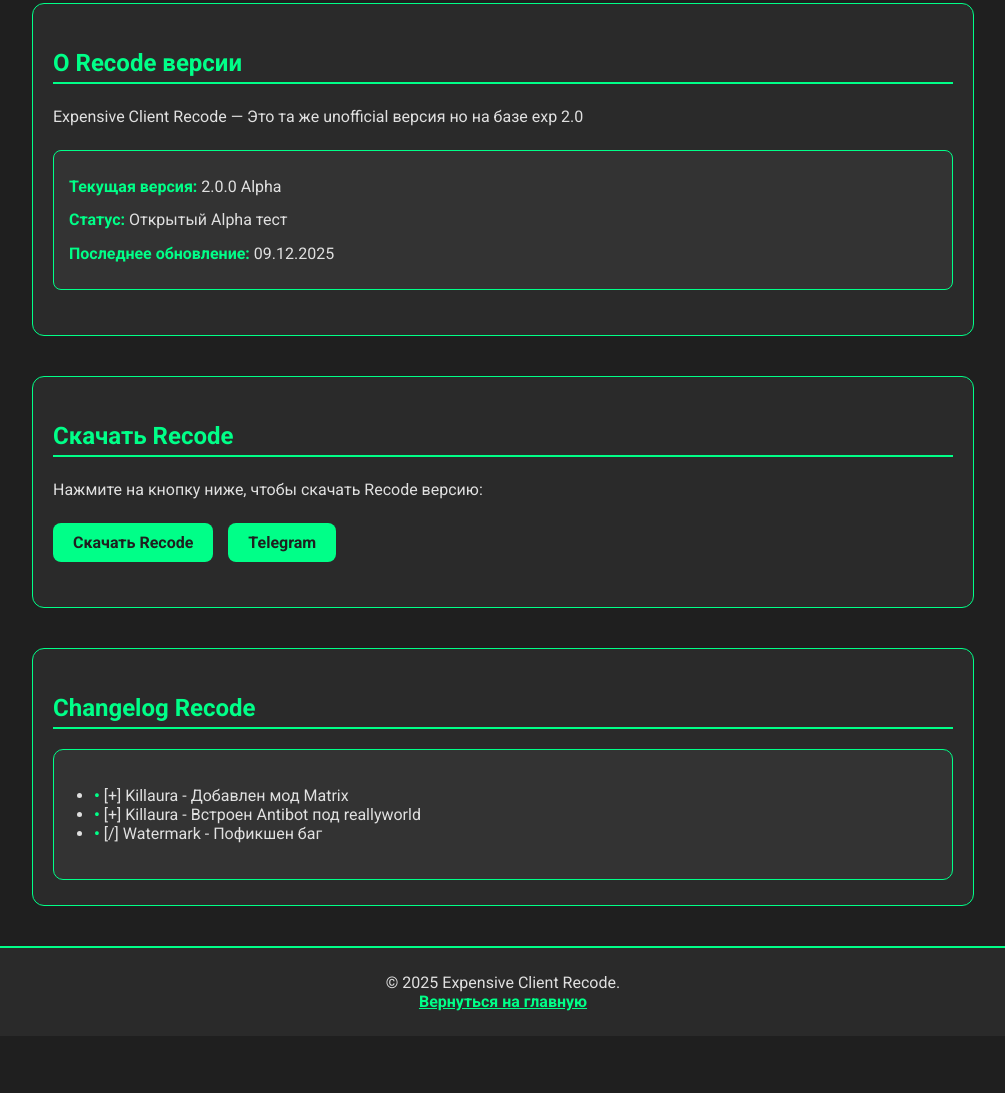
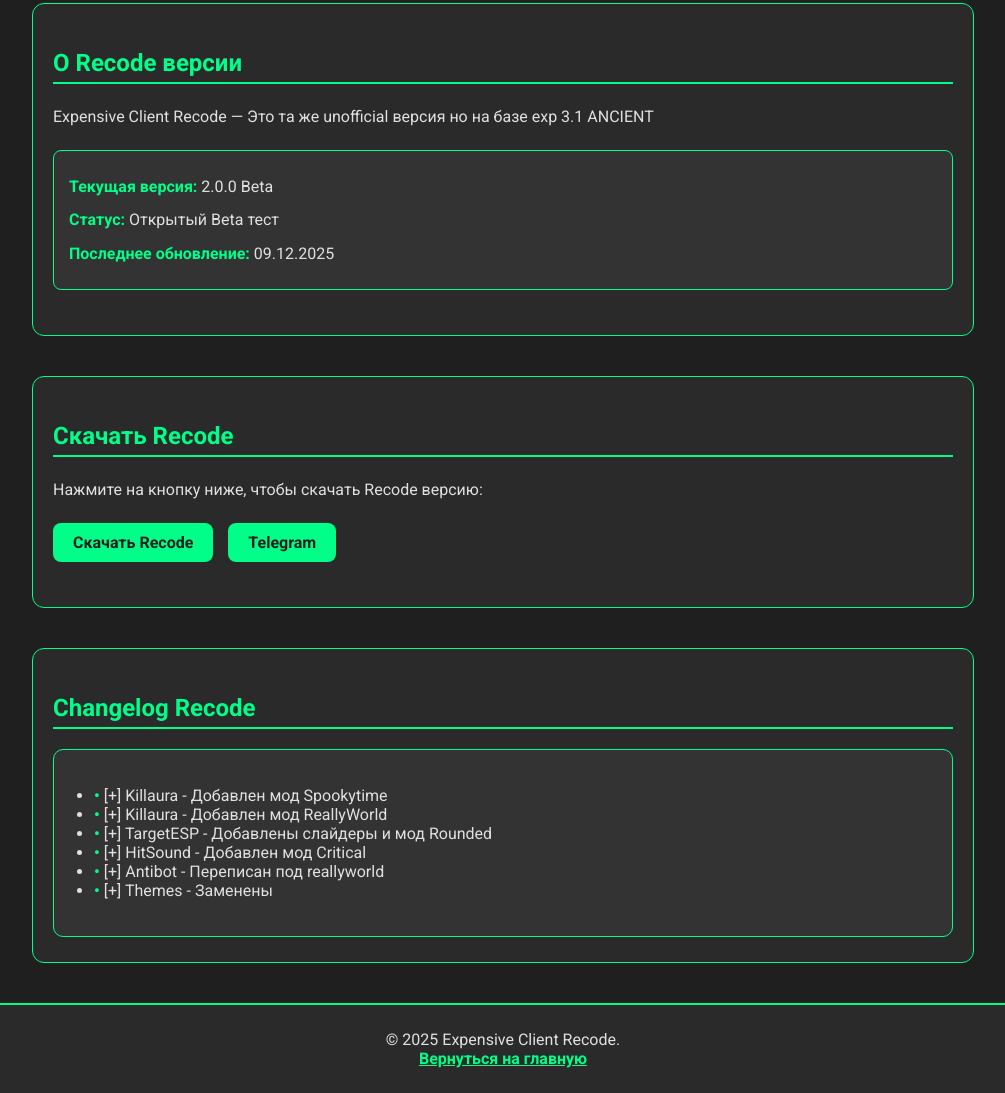
Before and after one commit to govnocoder1337/expensive-unofficial, a plain HTML site: page recode.html in a window 1280 px wide. Shown: the part 202-1295 px from the top of the page, without its empty margins (137-1142 px from the left). Before the commit the page ends 1238 px from the top, so only its background shows below. Drawn offline with Linux system fonts and the light colour scheme.

Commit message:
Update recode.html

```diff
--- a/recode.html
+++ b/recode.html
@@ -154,11 +154,11 @@
 
     <section id="about">
         <h2>О Recode версии</h2>
-        <p>Expensive Client Recode — Это та же unofficial версия но на базе exp 2.0</p>
+        <p>Expensive Client Recode — Это та же unofficial версия но на базе exp 3.1 ANCIENT</p>
 
         <div class="version-info">
-            <p><strong>Текущая версия:</strong> 2.0.0 Alpha</p>
-            <p><strong>Статус:</strong> Открытый Alpha тест</p>
+            <p><strong>Текущая версия:</strong> 2.0.0 Beta</p>
+            <p><strong>Статус:</strong> Открытый Beta тест</p>
             <p><strong>Последнее обновление:</strong> 09.12.2025</p>
         </div>
     </section>
@@ -167,7 +167,7 @@
         <h2>Скачать Recode</h2>
         <p>Нажмите на кнопку ниже, чтобы скачать Recode версию:</p>
         <div class="buttons">
-            <a href="https://workupload.com/file/bYaLvhmPgUx" target="_blank">Скачать Recode</a>
+            <a href="https://workupload.com/file/crUCSJtSrgc" target="_blank">Скачать Recode</a>
             <a href="https://t.me/demidcheats" target="_blank">Telegram</a>
         </div>
     </section>
@@ -176,9 +176,12 @@
         <h2>Changelog Recode</h2>
         <div class="changelog">
             <ul>
-                <li>[+] Killaura - Добавлен мод Matrix</li>
-                <li>[+] Killaura - Встроен Antibot под reallyworld</li>
-                <li>[/] Watermark - Пофикшен баг</li>
+                <li>[+] Killaura - Добавлен мод Spookytime</li>
+                <li>[+] Killaura - Добавлен мод ReallyWorld</li>
+                <li>[+] TargetESP - Добавлены слайдеры и мод Rounded</li>
+                <li>[+] HitSound - Добавлен мод Critical</li>
+                <li>[+] Antibot - Переписан под reallyworld</li>
+                <li>[+] Themes - Заменены</li>
             </ul>
         </div>
     </section>
```
